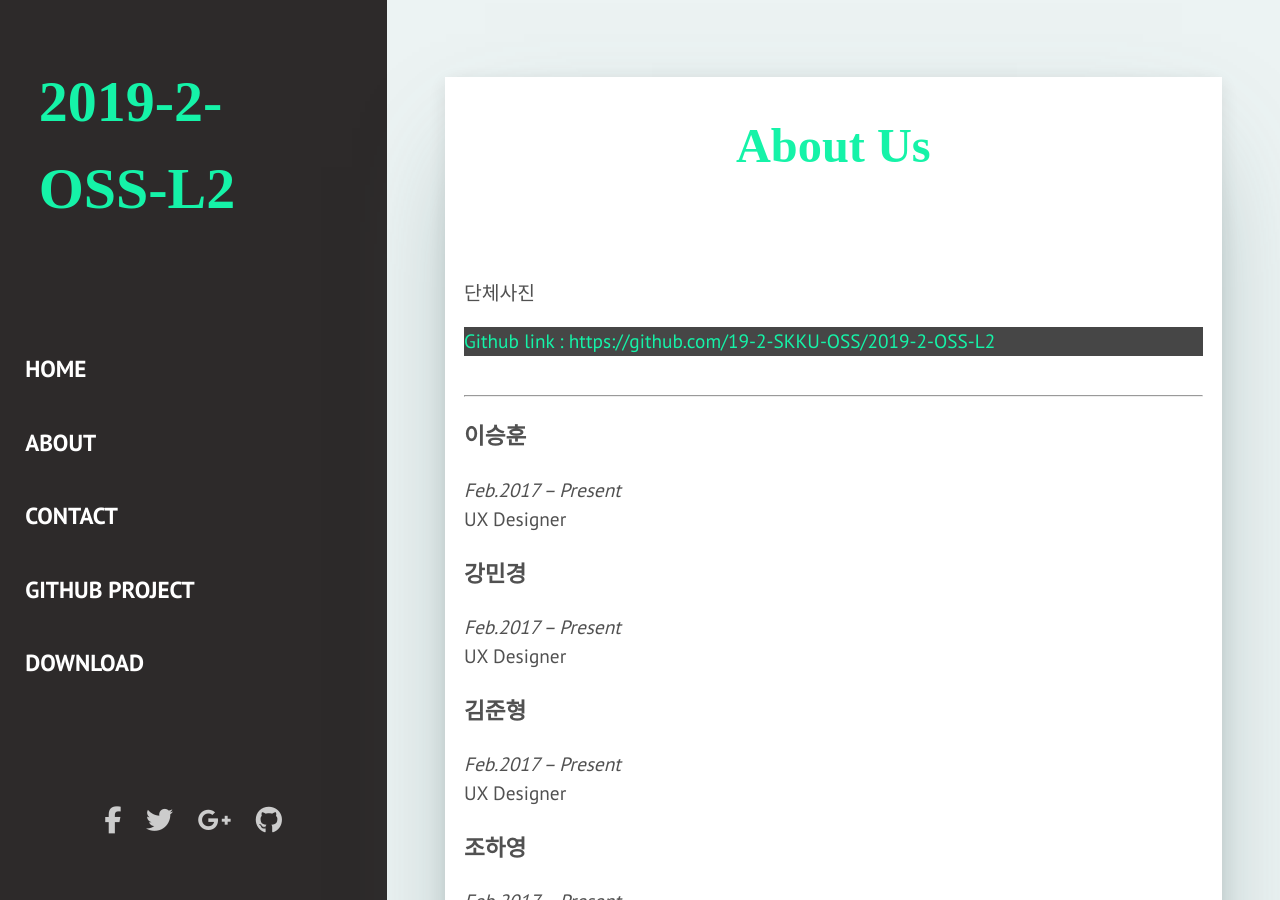
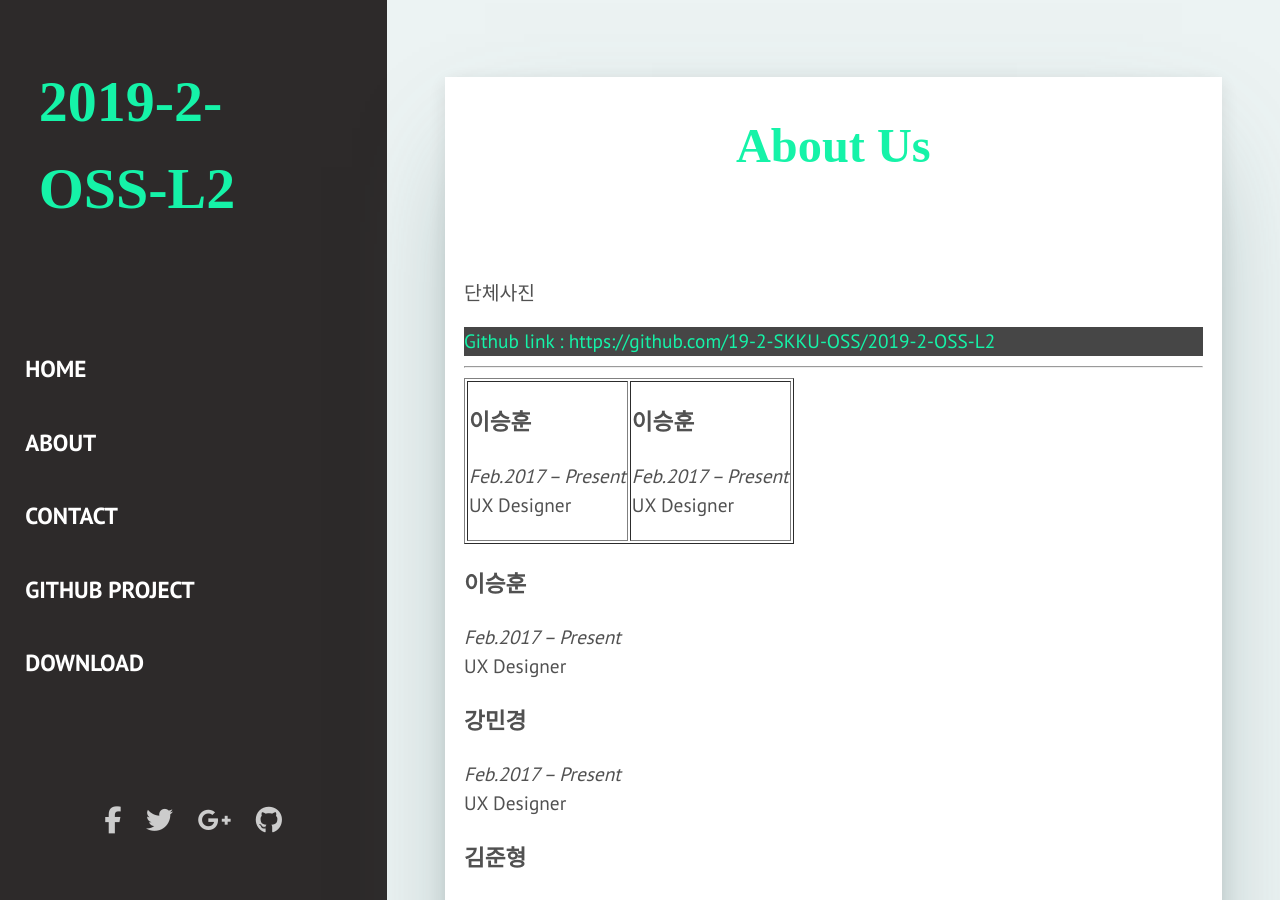
Before and after one commit to JunHyeongKim73/2019-2-OSS-L2, a Jekyll site: the page built from _pages/about.html, in a window 1280 px wide and 900 px high. Built offline with Jekyll 4.4.1, drawn with Linux system fonts in a browser that asks for light colours; nearby versions of some CDN libraries; some web fonts are replaced; library files that are not in the unit come from our copies.

Commit message:
intro table
Signed-off-by: hayoung <wh28533@gmail.com>

```diff
--- a/_pages/about.html
+++ b/_pages/about.html
@@ -12,9 +12,29 @@ permalink: /about/
             <div class="container">
                     <img class="image" src="">
                     <p> 단체사진 </p>
-                    <div style="background-color:#464646; color:#15F3A8" > Github link : <a href = "https://github.com/19-2-SKKU-OSS/2019-2-OSS-L2"> https://github.com/19-2-SKKU-OSS/2019-2-OSS-L2   </a></div> &nbsp;
+                    <div style="background-color:#464646; color:#15F3A8" > Github link : <a href = "https://github.com/19-2-SKKU-OSS/2019-2-OSS-L2"> https://github.com/19-2-SKKU-OSS/2019-2-OSS-L2   </a></div>
+                    <hr>
 
-                    <hr>
+                    <table border="1">
+                        <tr>
+                            <td rowspan="4">
+                                    <h3 style="font-weight: 2000;" >이승훈</h3>
+                                    <p>
+                                            <i>Feb.2017 – Present</i><br>
+                                            UX Designer
+                                    </p>
+                            </td>
+                            <td>
+                                    <h3 style="font-weight: 2000;" >이승훈</h3>
+                                    <p>
+                                            <i>Feb.2017 – Present</i><br>
+                                            UX Designer
+                                    </p>
+                            </td>
+                        </tr>
+                    </table>
+
+
                     <h3 style="font-weight: 2000;" >이승훈</h3>
                     <p>
                             <i>Feb.2017 – Present</i><br>
```
